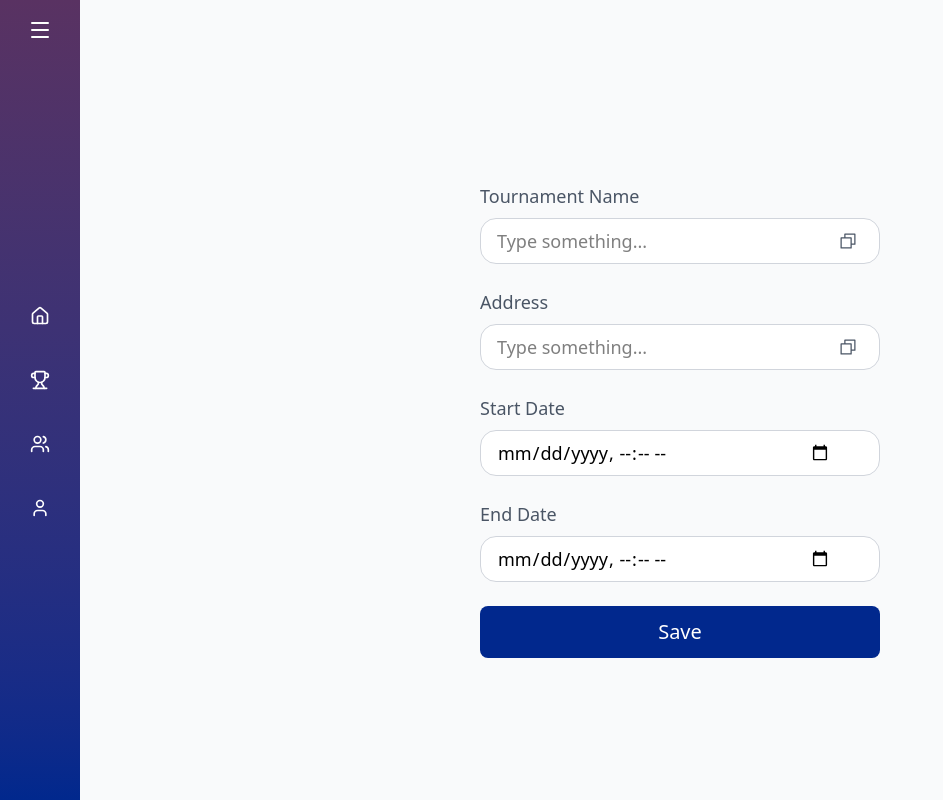
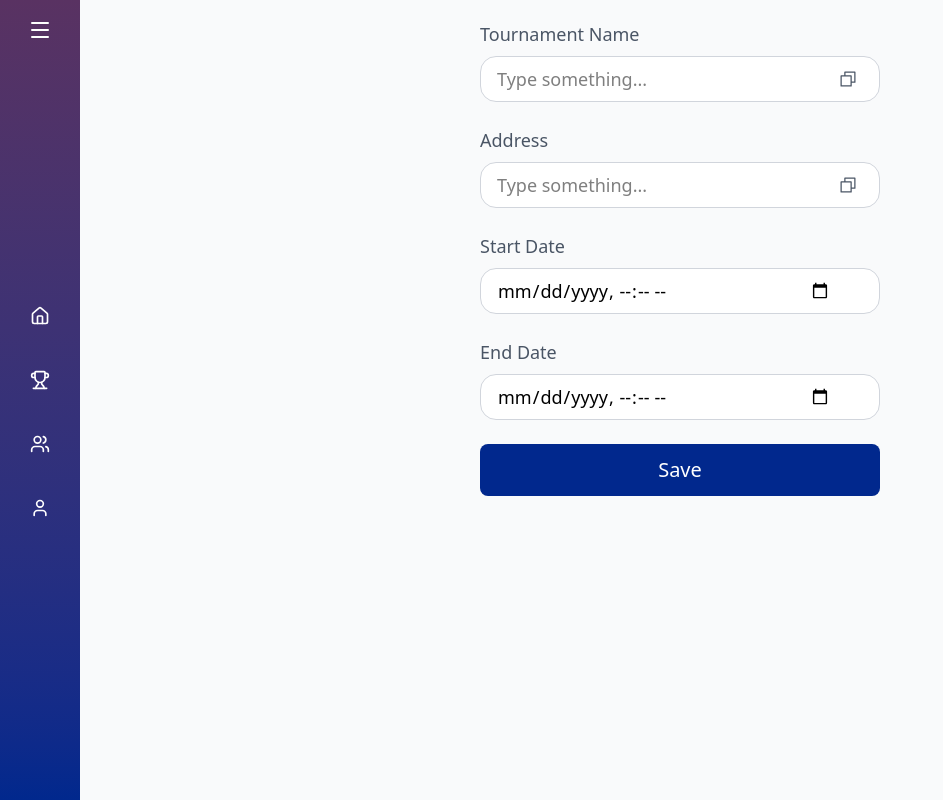
Before and after one commit to fontys-maua-2526-tournament/web, a React (Vite) app: page /tournaments/create in a window 1280 px wide. Shown: the whole page, without its empty margins (0-943 px from the left). Built offline with nearby package versions, Linux system fonts and the light colour scheme.

Commit message:
fix: create tournament height

```diff
--- a/src/pages/TournamentCreate.jsx
+++ b/src/pages/TournamentCreate.jsx
@@ -28,7 +28,7 @@ function TournamentCreate() {
   };
 
   return (
-    <div className="flex h-screen items-center justify-center">
+    <div className="flex min-h-[50vh] items-center justify-center">
       <div className="flex flex-col items-center gap-6">
         <CustomTextField
           id="name"
```
